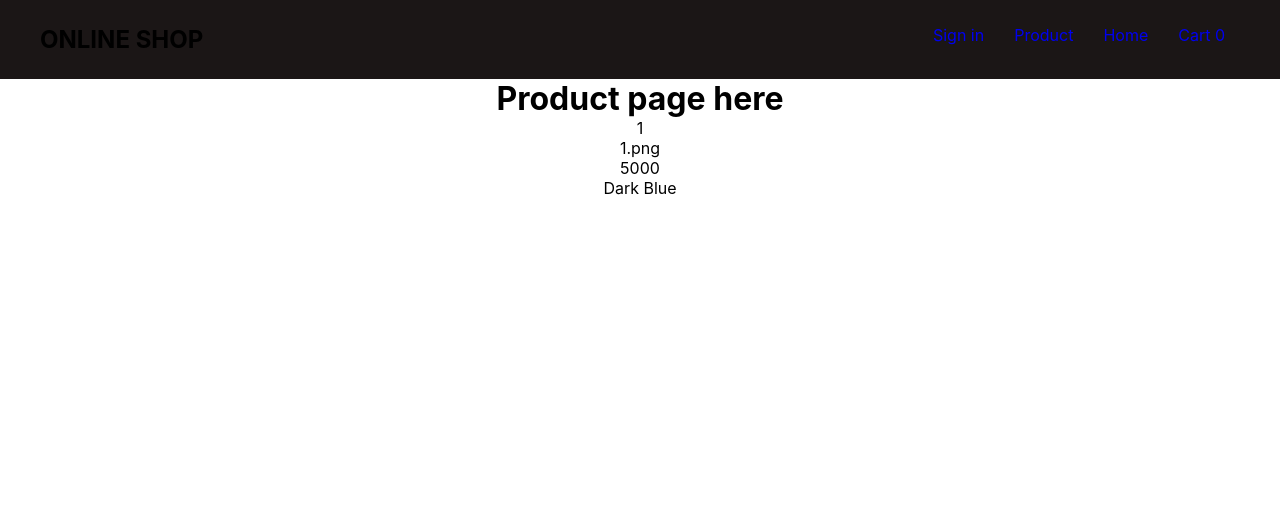
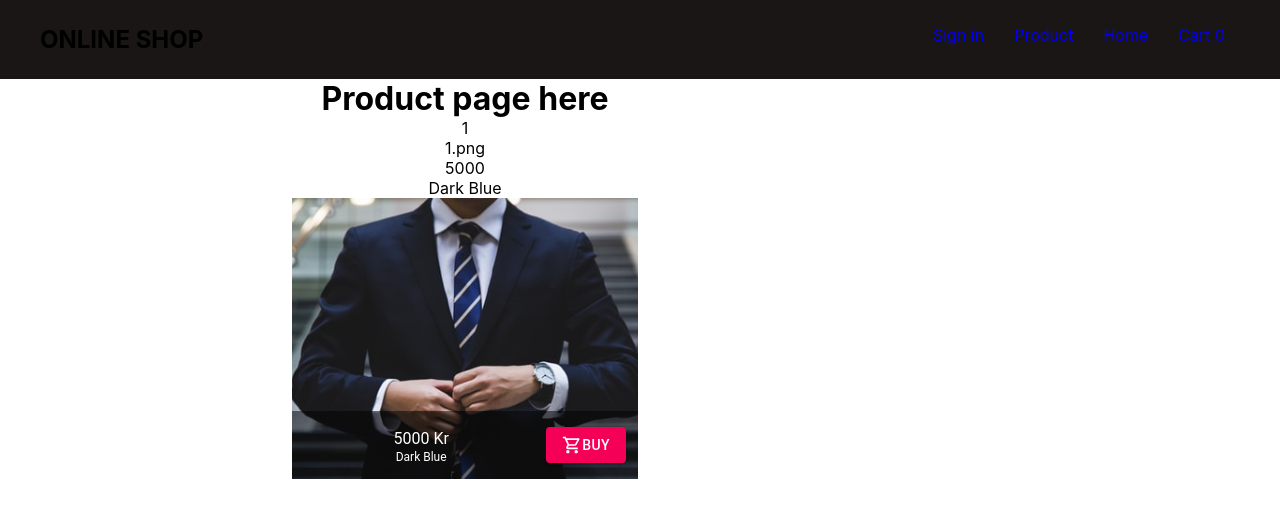
Before and after one commit to odde90/ecommercestore, a React (Create React App) app: page /product/1 in a window 1280 px wide. Shown: the top 518 px of the page. Built offline with nearby package versions, Linux system fonts and the light colour scheme; the HTML template or start-up script is replaced by a standard one.

Commit message:
added the stylning

```diff
--- a/src/Componenets/Product.tsx
+++ b/src/Componenets/Product.tsx
@@ -2,8 +2,34 @@ import React from "react";
 import { products } from '../productdata'
 import { RouteComponentProps, match } from 'react-router'
 import Home from './gridList'
+import GridListTile from '@material-ui/core/GridListTile';
+import GridListTileBar from '@material-ui/core/GridListTileBar';
+import IconButton from "@material-ui/core/IconButton";
+import ShoppingCartOutlinedIcon from "@material-ui/icons/ShoppingCartOutlined";
+import { Button, GridList } from "@material-ui/core";
+import { Theme, createStyles, makeStyles } from "@material-ui/core/styles";
 
-import { Button, GridList } from "@material-ui/core";
+
+const useStyles = makeStyles((theme: Theme) =>
+  createStyles({
+    root: {
+      display: "flex",
+      flexWrap: "wrap",
+      justifyContent: "space-around",
+      overflow: "hidden",
+      backgroundColor: theme.palette.background.paper
+    },
+    gridList: {
+      width: 700,
+      height: 700,
+      marginTop: 150
+    },
+    icon: {
+      color: "rgba(255, 255, 255, 0.54)"
+    }
+  })
+);
+
 
 interface Props extends RouteComponentProps<{ id: string }> { }
 
@@ -20,18 +46,29 @@ const data = getById();
 
 
 function Product(props: Props) {
+  const classes = useStyles();
   const id = props.match.params.id
   const product = products.find(item => item.productID === Number(id));
   if (product) {
     return (
-      <div>
-        <h1>Product page here</h1>
-        <p>{product.productID}</p>
-        <p>{product.img}</p>
-        <p>{product.price}</p>
-        <p>{product.title}</p>
+      <div className={classes.root}>
+        <GridList cellHeight={400} className={classes.gridList}>
+          <GridListTile key={product.img}>
+            <h1>Product page here</h1>
+            <p>{product.productID}</p>
+            <p>{product.img}</p>
+            <p>{product.price}</p>
+            <p>{product.title}</p>
+            {<img src={require('./../assets/' + '1.png')} alt={product.title} />}
 
-      </div>
+            <GridListTileBar
+              subtitle={product.title}
+              title={<span>{product.price} Kr</span>}
+              actionIcon={<IconButton aria-label={`info about ${product.title}`} className={classes.icon}> <Button variant="contained" color="secondary"> <ShoppingCartOutlinedIcon fontSize="inherit" style={{ fontSize: "20px" }} /> Buy{"  "}</Button> </IconButton>} />
+          </GridListTile>
+        </GridList>
+
+      </div >
     );
   }
   else {
```
